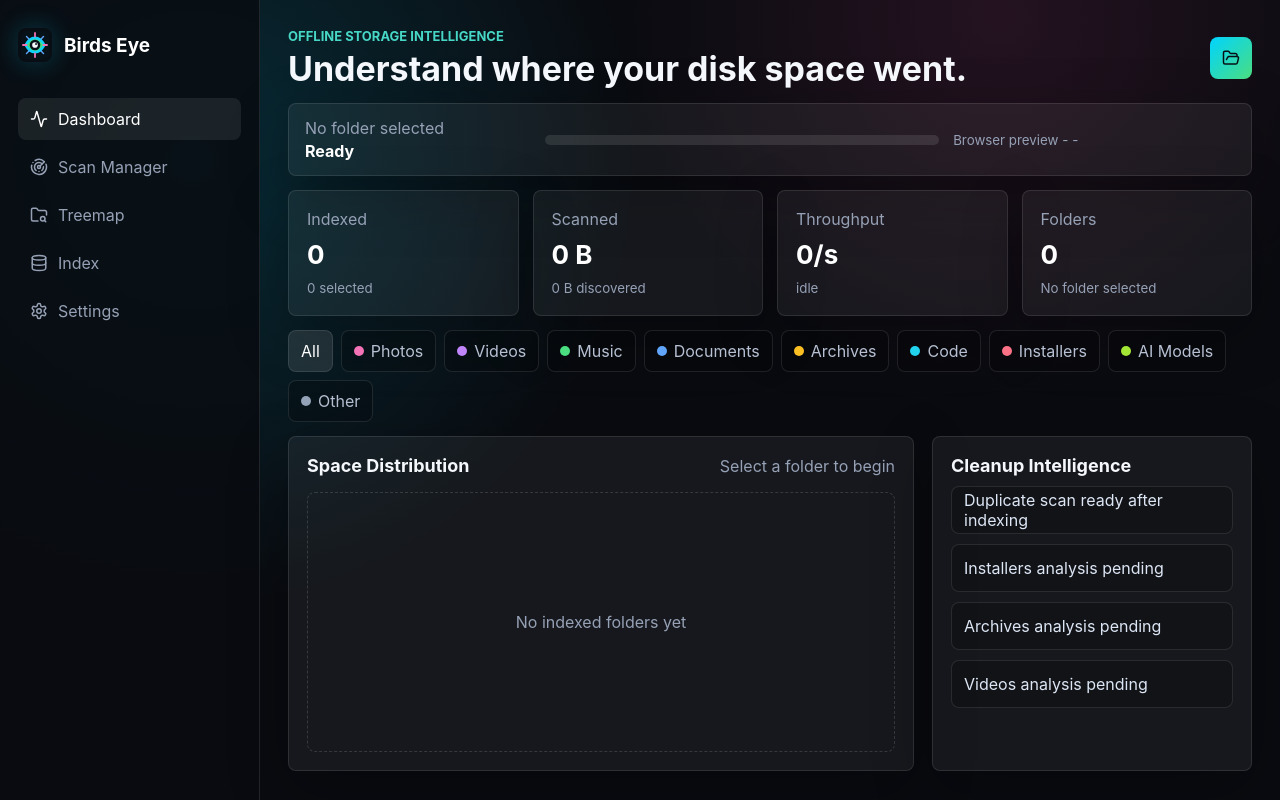
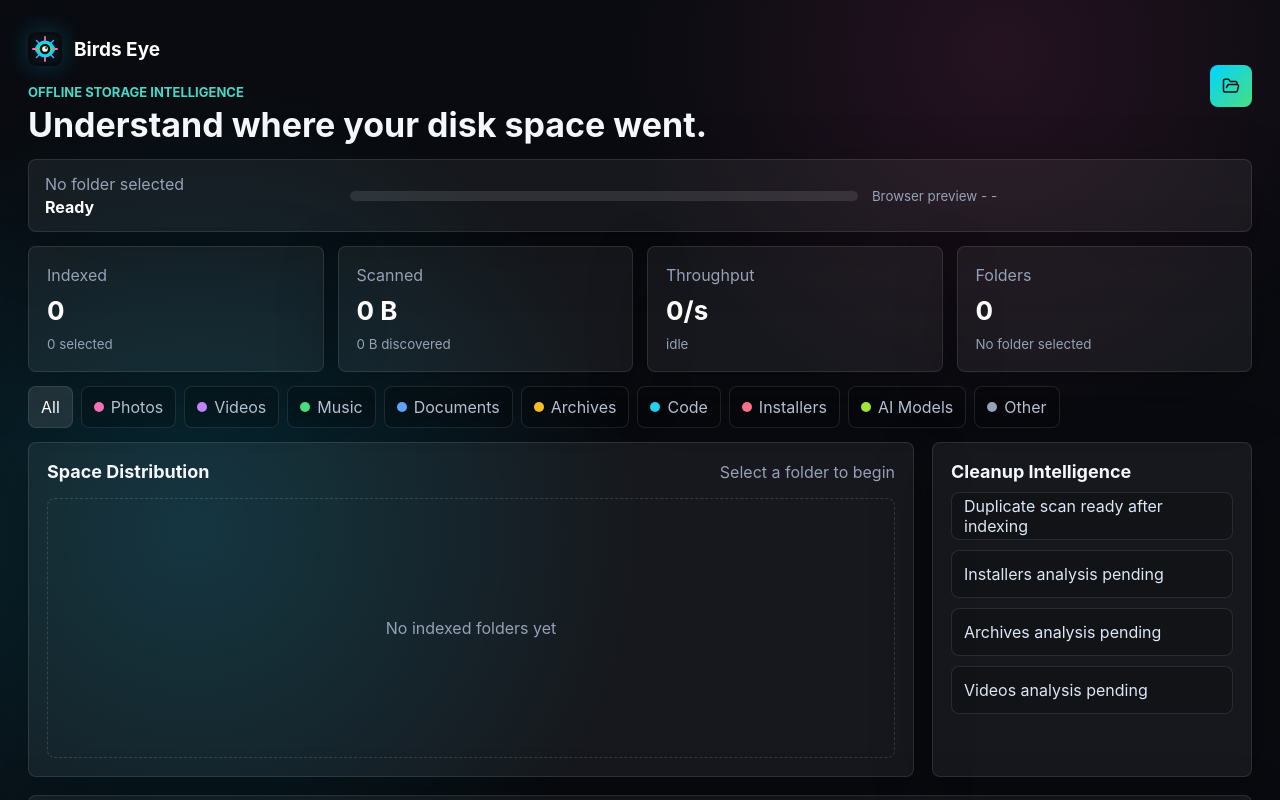
Before and after one commit to keiken-shin/birds-eye, a React (Vite) app in the folder frontend/: page / in a window 1280 px wide. Shown: the top 800 px of the page. Built offline with nearby package versions, Linux system fonts and the light colour scheme.

Commit message:
fix(frontend): restore single page workspace

```diff
--- a/frontend/src/main.tsx
+++ b/frontend/src/main.tsx
@@ -1,20 +1,16 @@
 import React, { useEffect, useMemo, useRef, useState } from "react";
 import { createRoot } from "react-dom/client";
 import {
-  Activity,
   ChevronLeft,
   CopyCheck,
   Database,
   Eye,
   ExternalLink,
   FolderOpen,
-  FolderSearch,
   Pause,
   Play,
-  Radar,
   RotateCw,
   Search,
-  Settings,
   Square,
   Trash2,
   Undo2,
@@ -65,8 +61,6 @@ type StagedAction = {
   reason: string;
 };
 
-type AppView = "dashboard" | "scan" | "treemap" | "data" | "settings";
-
 function App() {
   const fileInputRef = useRef<HTMLInputElement | null>(null);
   const workerRef = useRef<Worker | null>(null);
@@ -86,7 +80,6 @@ function App() {
   const [selectedDuplicateGroup, setSelectedDuplicateGroup] = useState<number | null>(null);
   const [savedIndexes, setSavedIndexes] = useState<NativeIndexEntry[]>([]);
   const [stagedActions, setStagedActions] = useState<StagedAction[]>([]);
-  const [activeView, setActiveView] = useState<AppView>("dashboard");
   const [nativeRuntime, setNativeRuntime] = useState(false);
   const [runtimeMessage, setRuntimeMessage] = useState("Browser preview");
 
@@ -354,23 +347,13 @@ function App() {
 
   return (
     <main className="app-shell">
-      <aside className="sidebar" aria-label="Primary navigation">
-        <div className="brand">
-          <img src={logoUrl} alt="" />
-          <span>Birds Eye</span>
-        </div>
-        <nav>
-          <NavButton active={activeView === "dashboard"} icon={<Activity size={18} />} label="Dashboard" onClick={() => setActiveView("dashboard")} />
-          <NavButton active={activeView === "scan"} icon={<Radar size={18} />} label="Scan Manager" onClick={() => setActiveView("scan")} />
-          <NavButton active={activeView === "treemap"} icon={<FolderSearch size={18} />} label="Treemap" onClick={() => setActiveView("treemap")} />
-          <NavButton active={activeView === "data"} icon={<Database size={18} />} label="Index" onClick={() => setActiveView("data")} />
-          <NavButton active={activeView === "settings"} icon={<Settings size={18} />} label="Settings" onClick={() => setActiveView("settings")} />
-        </nav>
-      </aside>
-
       <section className="workspace">
         <header className="topbar" id="dashboard">
           <div>
+            <div className="brand inline-brand">
+              <img src={logoUrl} alt="" />
+              <span>Birds Eye</span>
+            </div>
             <p className="eyebrow">Offline storage intelligence</p>
             <h1>Understand where your disk space went.</h1>
           </div>
@@ -408,7 +391,6 @@ function App() {
           </div>
         </header>
 
-        {(activeView === "dashboard" || activeView === "scan") && (
         <section className="scan-strip" id="scan" aria-label="Scan progress">
           <div>
             <span>{scan.rootName}</span>
@@ -419,9 +401,7 @@ function App() {
           </div>
           <small>{runtimeMessage} - {scan.currentPath}</small>
         </section>
-        )}
 
-        {(activeView === "dashboard" || activeView === "scan") && (
         <section className="metric-grid" aria-label="Scan metrics">
           {metrics.map((metric) => (
             <motion.article
@@ -436,9 +416,7 @@ function App() {
             </motion.article>
           ))}
         </section>
-        )}
 
-        {(activeView === "dashboard" || activeView === "treemap") && (
         <section className="filter-bar" aria-label="Category filters">
           <button className={filter === "all" ? "active" : ""} type="button" onClick={() => setFilter("all")}>
             All
@@ -455,9 +433,7 @@ function App() {
             </button>
           ))}
         </section>
-        )}
 
-        {(activeView === "dashboard" || activeView === "treemap") && (
         <section className="analysis-layout" id="treemap">
           <div className="treemap-panel">
             <div className="panel-header">
@@ -476,7 +452,6 @@ function App() {
             <Treemap folders={filteredFolders} onSelect={(folder) => setFocusedFolder(folder.path)} />
           </div>
 
-          {activeView === "dashboard" && (
           <aside className="recommendations">
             <h2>Cleanup Intelligence</h2>
             <Recommendation text={makeDuplicateHint(scan)} />
@@ -484,11 +459,8 @@ function App() {
             <Recommendation text={makeCategoryHint(scan, "archives", "archive payloads")} />
             <Recommendation text={makeCategoryHint(scan, "videos", "video library")} />
           </aside>
-          )}
         </section>
-        )}
 
-        {activeView === "scan" && (
         <section className="folder-table">
           <div className="panel-header">
             <h2>Scan Manager</h2>
@@ -515,10 +487,7 @@ function App() {
             )}
           </div>
         </section>
-        )}
 
-        {activeView === "data" && (
-        <>
         <section className="folder-table" id="data">
           <div className="panel-header">
             <h2>Largest Folders</h2>
@@ -747,17 +716,14 @@ function App() {
             </>
           )}
         </section>
-        </>
-        )}
 
-        {activeView === "settings" && (
-        <section className="folder-table" id="settings">
+        <section className="folder-table" id="index-library">
           <div className="panel-header">
-            <h2>Saved Indexes</h2>
-            <span><Database size={14} /> {nativeRuntime ? `${formatCount(savedIndexes.length)} local` : "Native only"}</span>
+            <h2>Index Library</h2>
+            <span><Database size={14} /> {nativeRuntime ? `${formatCount(savedIndexes.length)} local indexes` : "Desktop app only"}</span>
           </div>
           {!nativeRuntime ? (
-            <div className="empty-state compact">Saved indexes are available in the desktop app.</div>
+            <div className="empty-state compact">Local indexes are available in the desktop app.</div>
           ) : savedIndexes.length === 0 ? (
             <div className="empty-state compact">Scanned folders will appear here for revisiting, rescanning, or removing their local index.</div>
           ) : (
@@ -782,7 +748,6 @@ function App() {
             </ScrollableRows>
           )}
         </section>
-        )}
       </section>
     </main>
   );
@@ -859,7 +824,6 @@ function App() {
     }));
     setCurrentIndexPath(entry.index_path);
     setRuntimeMessage("Saved index loaded");
-    window.location.hash = "dashboard";
   }
 
   async function rescanSavedIndex(entry: NativeIndexEntry) {
@@ -875,7 +839,6 @@ function App() {
       startedAt: performance.now(),
       currentPath: entry.root_path,
     });
-    window.location.hash = "scan";
   }
 
   async function removeSavedIndex(entry: NativeIndexEntry) {
@@ -963,15 +926,6 @@ function mediaKindFromCategory(category: CategoryKey) {
   return category === "other" ? "other" : category;
 }
 
-function NavButton({ active, icon, label, onClick }: { active: boolean; icon: React.ReactNode; label: string; onClick: () => void }) {
-  return (
-    <button className={active ? "active" : ""} type="button" onClick={onClick}>
-      {icon}
-      <span>{label}</span>
-    </button>
-  );
-}
-
 function IconButton({
   children,
   className = "",
--- a/frontend/src/styles.css
+++ b/frontend/src/styles.css
@@ -33,19 +33,11 @@ button {
 }
 
 .app-shell {
-  display: grid;
-  grid-template-columns: 260px minmax(0, 1fr);
   min-height: 100vh;
   background:
     radial-gradient(circle at 15% 20%, rgba(0, 212, 255, 0.16), transparent 28rem),
     radial-gradient(circle at 78% 2%, rgba(236, 72, 153, 0.12), transparent 24rem),
     #090b10;
-}
-
-.sidebar {
-  border-right: 1px solid rgba(255, 255, 255, 0.1);
-  background: rgba(9, 11, 16, 0.82);
-  padding: 24px 18px;
 }
 
 .brand {
@@ -65,32 +57,8 @@ button {
   box-shadow: 0 0 26px rgba(14, 211, 255, 0.24);
 }
 
-.sidebar nav {
-  display: grid;
-  gap: 6px;
-  margin-top: 32px;
-}
-
-.sidebar button {
-  display: flex;
-  align-items: center;
-  gap: 10px;
-  width: 100%;
-  min-height: 42px;
-  border: 0;
-  border-radius: 8px;
-  background: transparent;
-  color: #96a1b6;
-  cursor: pointer;
-  padding: 0 12px;
-  text-align: left;
-  text-decoration: none;
-}
-
-.sidebar button.active,
-.sidebar button:hover {
-  background: rgba(255, 255, 255, 0.08);
-  color: #ffffff;
+.inline-brand {
+  margin-bottom: 14px;
 }
 
 .workspace {
@@ -737,16 +705,6 @@ h2 {
   }
 }
 
-@media (max-width: 980px) {
-  .app-shell {
-    grid-template-columns: 1fr;
-  }
-
-  .sidebar {
-    display: none;
-  }
-}
-
 @media (max-width: 640px) {
   .workspace {
     padding: 18px;
```
